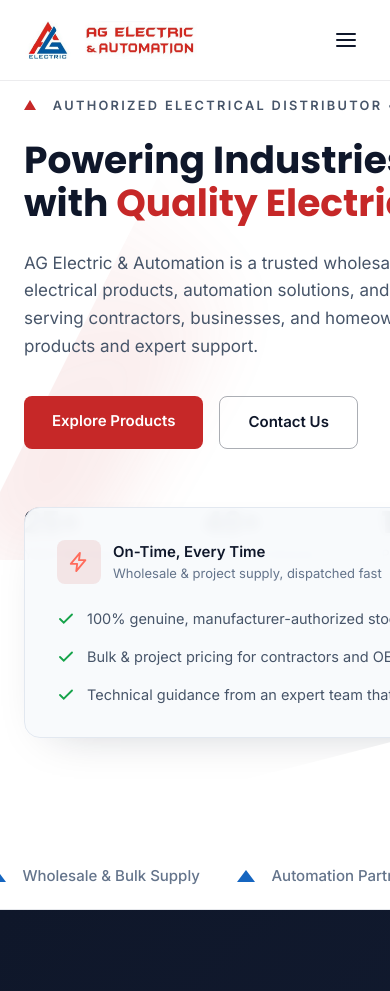
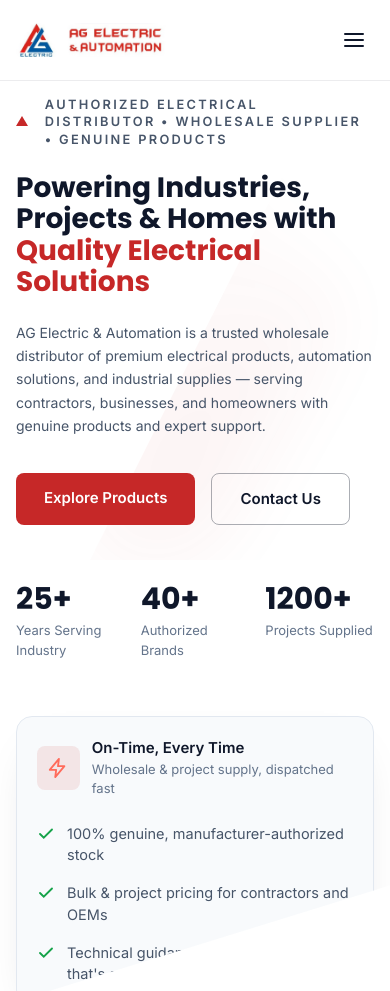
Before and after one commit to Ashvin981/ag-electric-automation, a plain HTML site: page index.html in a window 390 px wide. Shown: the top 991 px of the page. Drawn offline with nearby package versions, Linux system fonts and the light colour scheme.

Commit message:
Update homepage from index1

```diff
--- a/index.html
+++ b/index.html
@@ -474,6 +474,141 @@
       margin-top:6.5rem !important;
     }
   }
+
+
+@media (max-width:1023px){
+  html,body{overflow-x:hidden;width:100%}
+  #site-header{width:100%}
+  #site-header > .max-w-7xl{width:100%;padding-left:1rem!important;padding-right:1rem!important}
+  #site-header .site-logo{height:50px!important;max-width:185px!important}
+  section{overflow:hidden}
+  #about h2{white-space:normal!important;font-size:2rem!important;line-height:1.15!important;max-width:100%!important}
+  #about .lg\\:col-span-7{margin-top:2rem!important}
+  h1{font-size:clamp(2rem,9vw,3.25rem)!important;line-height:1.08!important}
+  h2{font-size:clamp(1.75rem,7vw,2.5rem)!important;line-height:1.15!important}
+  p,a,span,li{overflow-wrap:break-word}
+  .py-24,.py-28,.py-32{padding-top:4rem!important;padding-bottom:4rem!important}
+  .grid{min-width:0}
+  .grid>*{min-width:0}
+  .btn-primary,.btn-secondary{max-width:100%}
+}
+@media (max-width:767px){
+  #site-header .site-logo{height:44px!important;max-width:165px!important}
+  #about h2{font-size:1.8rem!important}
+  .py-24,.py-28,.py-32{padding-top:3.5rem!important;padding-bottom:3.5rem!important}
+  .md\\:grid-cols-2,.lg\\:grid-cols-2,.lg\\:grid-cols-3,.lg\\:grid-cols-4{grid-template-columns:1fr!important}
+  .max-w-7xl,.max-w-6xl{width:100%;max-width:100%!important;padding-left:1rem;padding-right:1rem}
+  .gap-16,.gap-14{gap:2rem!important}
+}
+@media (max-width:420px){
+  #site-header .site-logo{height:40px!important;max-width:150px!important}
+  #about h2{font-size:1.65rem!important}
+  .max-w-7xl,.max-w-6xl{padding-left:.85rem;padding-right:.85rem}
+}
+
+
+/* FINAL MOBILE HERO FIX */
+@media (max-width:1023px){
+  /* Do not use desktop positioning on the hero card */
+  #home .lg\:col-span-5{
+    transform:none !important;
+    margin-top:2rem !important;
+    width:100% !important;
+    min-width:0 !important;
+  }
+
+  /* Allow the eyebrow to wrap instead of cropping */
+  #home .hero-eyebrow{
+    white-space:normal !important;
+    overflow-wrap:anywhere !important;
+    line-height:1.35 !important;
+  }
+
+  #home .hero-heading{
+    width:100% !important;
+    max-width:100% !important;
+    overflow-wrap:break-word !important;
+    word-break:normal !important;
+    font-size:clamp(1.85rem,8vw,2.5rem) !important;
+    line-height:1.12 !important;
+  }
+
+  #home .hero-copy{
+    width:100% !important;
+    max-width:100% !important;
+    font-size:15px !important;
+    line-height:1.65 !important;
+  }
+
+  #home .relative.max-w-7xl{
+    width:100% !important;
+    max-width:100% !important;
+    padding-left:1rem !important;
+    padding-right:1rem !important;
+    grid-template-columns:1fr !important;
+    gap:1.5rem !important;
+  }
+
+  #home .hero-info-card{
+    width:100% !important;
+    max-width:100% !important;
+    box-sizing:border-box !important;
+    padding:1.5rem !important;
+  }
+
+  #home .hero-info-list li{
+    min-width:0 !important;
+    overflow-wrap:anywhere !important;
+  }
+
+  #home .hero-decoration{
+    right:-220px !important;
+    opacity:.05 !important;
+  }
+
+  #home .diagonal-cut{
+    clip-path:none !important;
+  }
+
+  #home .reveal{
+    max-width:100% !important;
+    min-width:0 !important;
+  }
+
+  #home .flex.flex-wrap{
+    width:100% !important;
+  }
+
+  #home .flex.flex-wrap a{
+    max-width:100% !important;
+  }
+
+  #stats-row{
+    width:100% !important;
+    max-width:100% !important;
+    gap:1rem !important;
+  }
+
+  #stats-row > div{
+    min-width:0 !important;
+  }
+
+  #stats-row .hero-stat-label{
+    overflow-wrap:anywhere !important;
+  }
+}
+
+@media (max-width:420px){
+  #home .hero-heading{
+    font-size:1.75rem !important;
+  }
+  #home .hero-copy{
+    font-size:14px !important;
+  }
+  #home .hero-info-card{
+    padding:1.25rem !important;
+  }
+}
 
 </style>
 </head>
```
